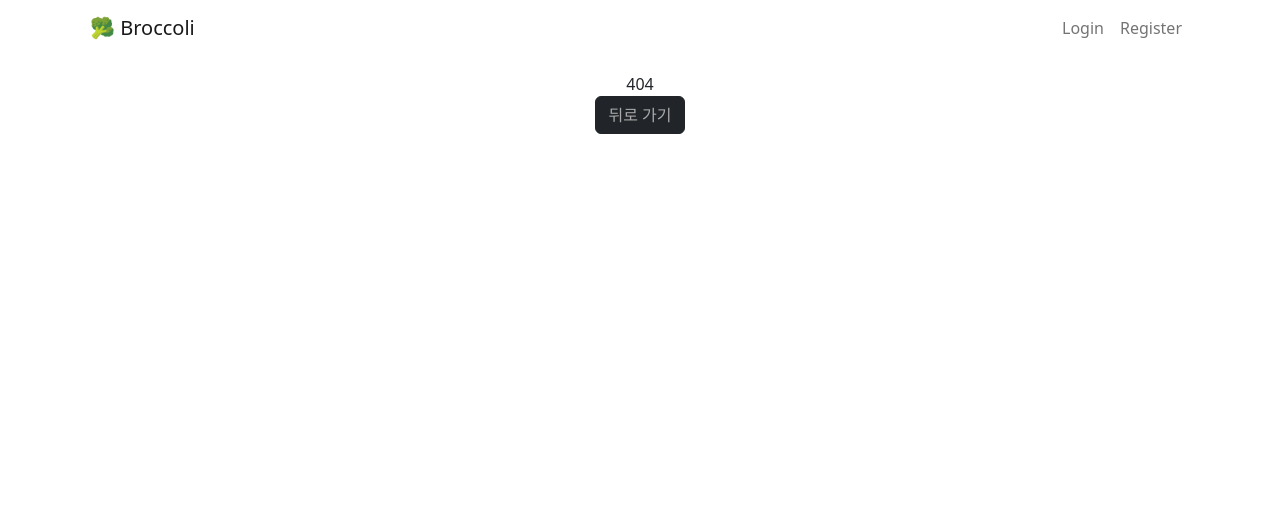
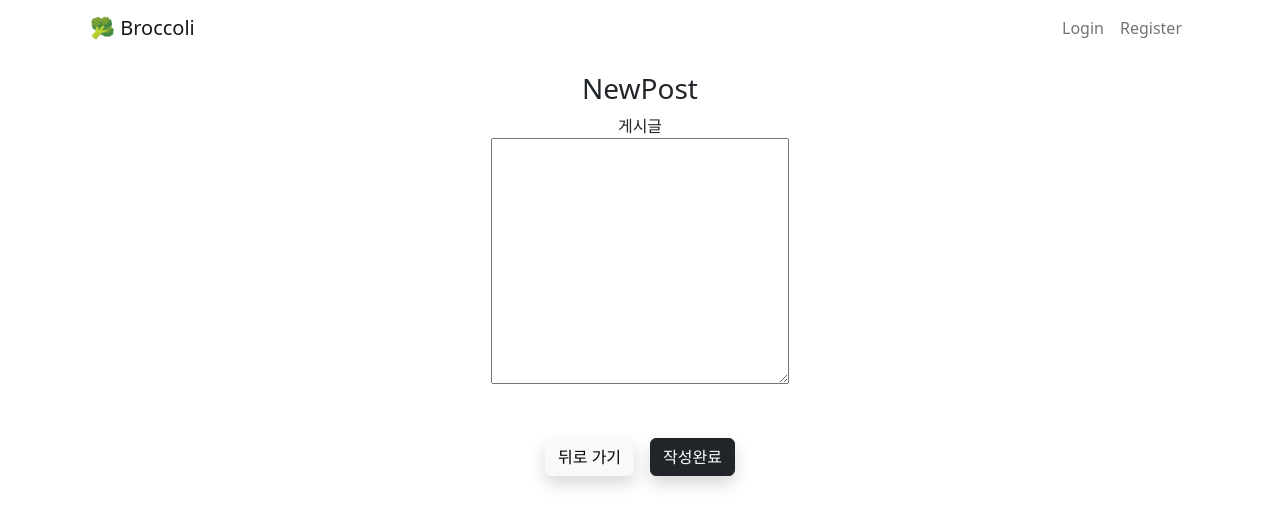
Before and after one commit to Broccoli-Velog/Broccoli-Frontend, a React (Create React App) app: page /newPost in a window 1280 px wide. Before the commit this address had no page. Shown: the top 526 px of the page. Built offline with nearby package versions, Linux system fonts and the light colour scheme.

Commit message:
전체 route 잡음

```diff
--- a/src/App.js
+++ b/src/App.js
@@ -7,6 +7,7 @@ import Login from "./templates/Login";
 import Register from "./templates/Register";
 import Main from "./templates/Main";
 import Page from './templates/Page';
+import NewPost from './templates/NewPost';
 import NotFound from './templates/NotFound';
 // 부트스트랩
 import Container from 'react-bootstrap/Container';
@@ -27,6 +28,7 @@ function App() {
           <Route path="/register" component={Register} />
           <Route path="/" component={Main} exact />
           <Route path="/page/:pageId" component={Page} />
+          <Route path="/newPost" component={NewPost} />
           <Route component={NotFound} />
         </Switch>
       </Container>
--- a/src/templates/MiddleBar.js
+++ b/src/templates/MiddleBar.js
@@ -11,11 +11,11 @@ const MiddleBar=(props)=>{
                         전체보기
                     </a>
                 </Col>
-                {/* <Col className='pb-2 pt-2'>
-                    <a href="/">
-                        안 전체보기
+                <Col className='ms-auto pb-2 pt-2' sytle={{color: 'red'}}>
+                    <a href="/newPost">
+                        글 쓰기
                     </a>
-                </Col> */}
+                </Col>
             </Row>
         </Container>
     );
--- a/src/templates/NewPost.js
+++ b/src/templates/NewPost.js
@@ -1,8 +1,39 @@
 import React from "react";
+import {useHistory} from 'react-router-dom'
 
-function NewPost(){
+import Button from 'react-bootstrap/Button'
+import Form from 'react-bootstrap/Form';
+
+const NewPost=(props)=>{
+    const history=useHistory();
     return (
-        <div>NewPost</div>
+        <Form>
+            <h3>NewPost</h3>
+            <div className="mb-5">
+                게시글
+                <br />
+                <textarea name="newPost" id="newPost" cols="30" rows="10">
+
+                </textarea>
+            </div>
+
+            <Button
+            className="shadow mx-2"
+            variant="light"
+            onClick={()=>{
+                history.goBack();
+            }}
+            >
+                뒤로 가기
+            </Button>
+            <Button
+            className="shadow mx-2"
+            variant="dark"
+            type="submit"
+            >
+                작성완료
+            </Button>
+        </Form>
     )
 }
 
```
